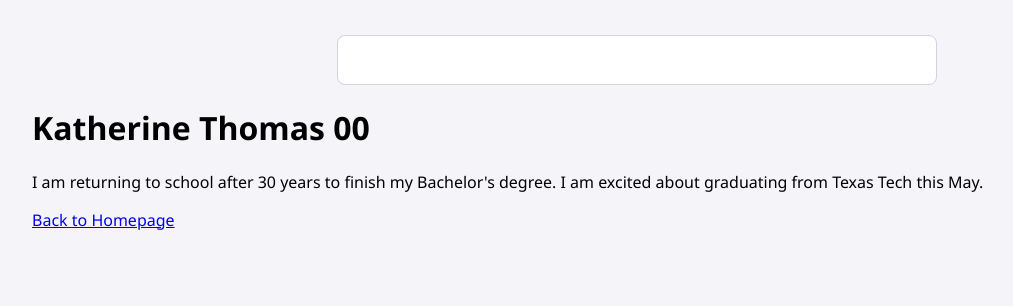
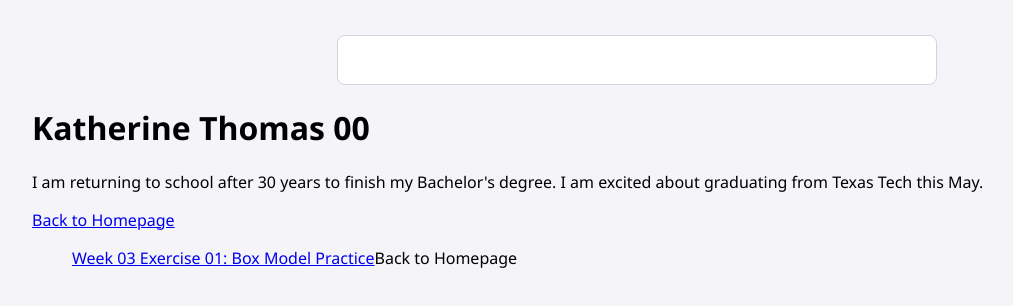
Before and after one commit to KPZThomas19/computing-applications-tech-assignments, a plain HTML site: page assignment-01/week-03-exercise-01/index.html in a window 1280 px wide. Shown: the whole page, without its empty margins (3-1016 px from the left). Drawn offline with Linux system fonts and the light colour scheme.

Commit message:
update box
update

```diff
--- a/assignment-01/week-03-exercise-01/index.html
+++ b/assignment-01/week-03-exercise-01/index.html
@@ -13,3 +13,8 @@
         <a href="../index.html">Back to Homepage</a>
     </body>
 </html>
+<ul>
+                   <a   href="week-03-exercise-01/">Week 03 Exercise 01: Box Model Practice</a>Back to Homepage</a>
+    </body>
+</html>
+</html>
```
